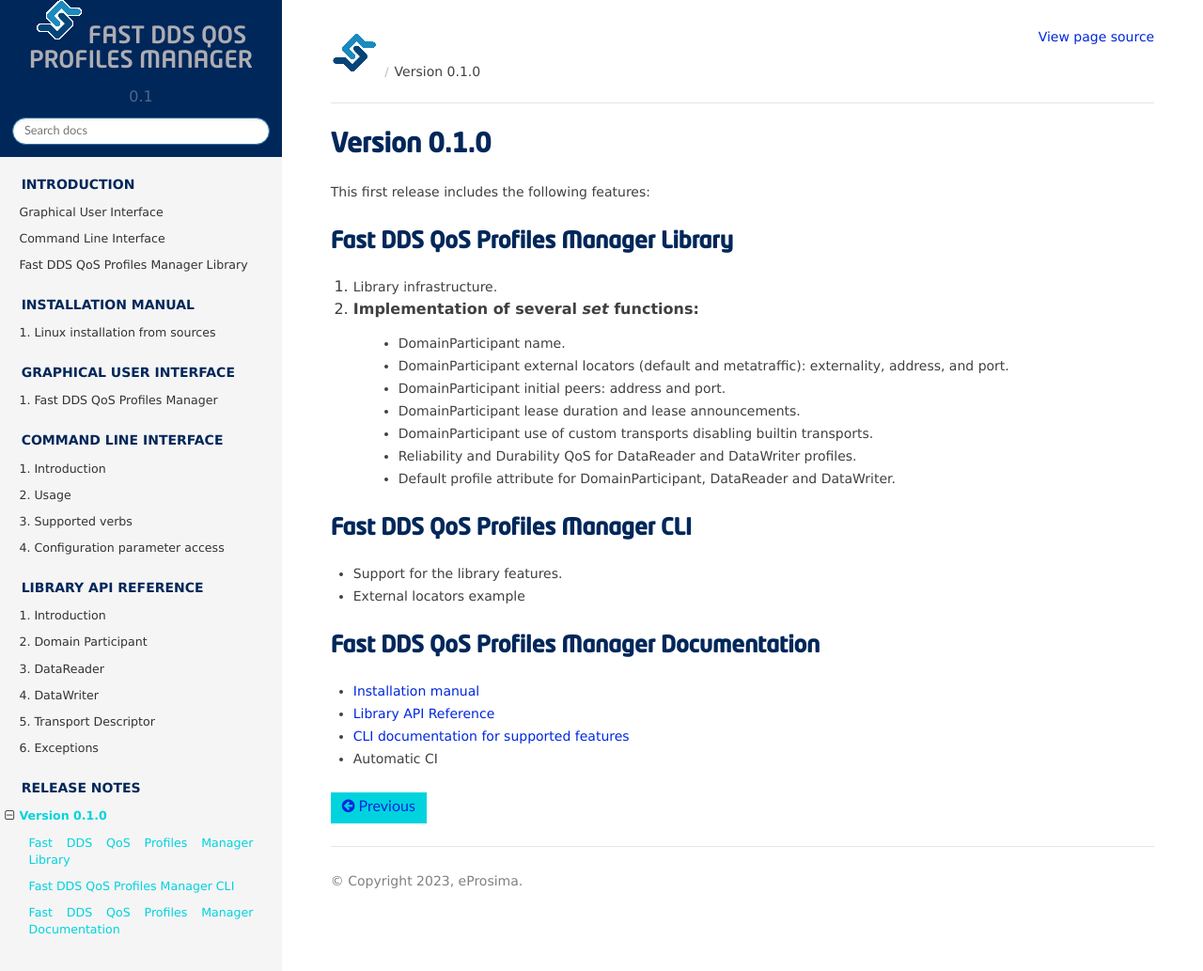
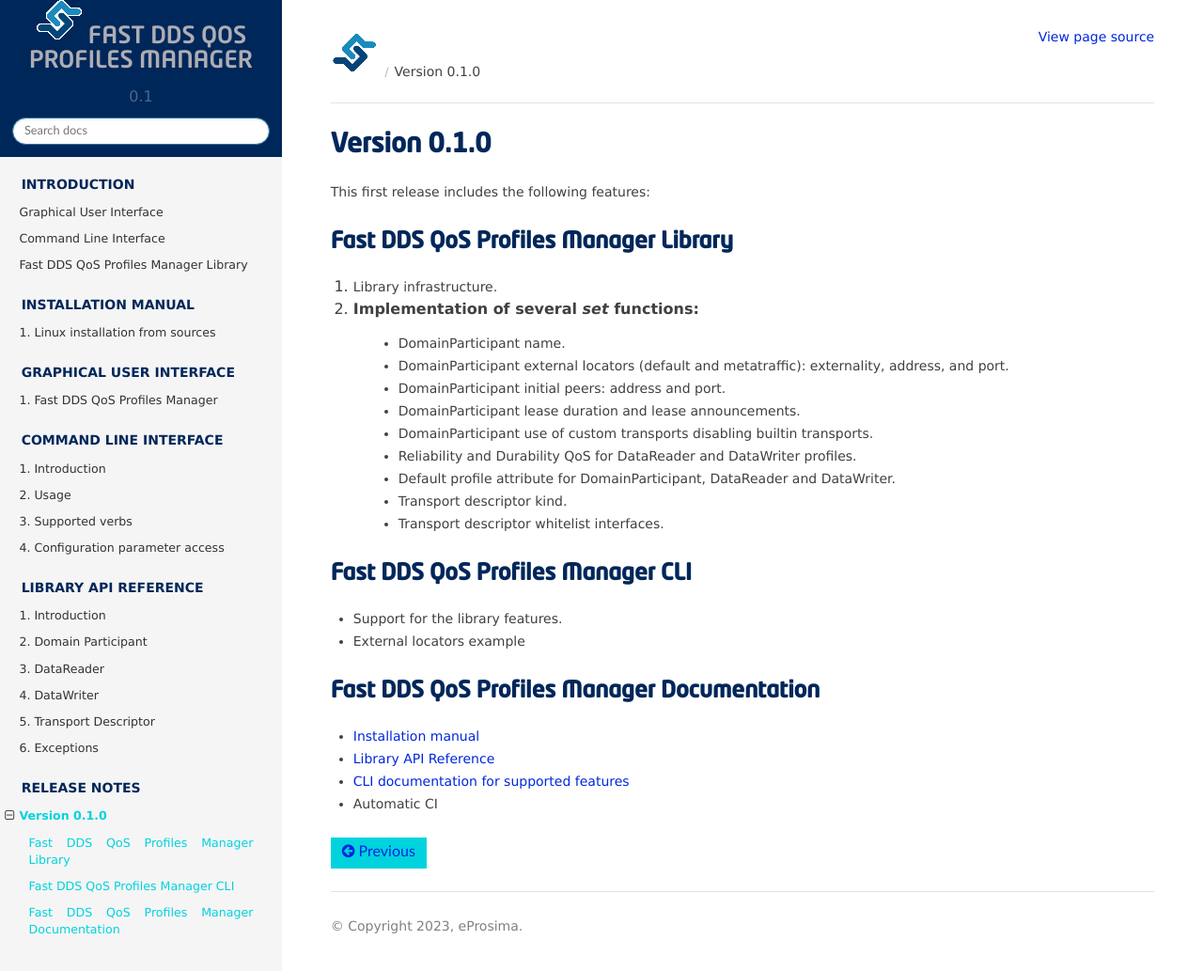
Before and after one commit to eProsima/Fast-DDS-QoS-Profiles-Manager, a Sphinx documentation site: the page built from docs/rst/notes/notes.rst, in a window 1280 px wide and 1035 px high. Shown: the whole window at 94% size. Built offline with Sphinx 7.4.7 and the Read the Docs theme 2.0.0, drawn with Linux system fonts in a browser that asks for light colours.

Commit message:
Refs #18223: apply review suggestion
Signed-off-by: JLBuenoLopez-eProsima <joseluisbueno@eprosima.com>

```diff
--- a/docs/rst/notes/notes.rst
+++ b/docs/rst/notes/notes.rst
@@ -17,6 +17,8 @@
     - DomainParticipant use of custom transports disabling builtin transports.
     - Reliability and Durability QoS for DataReader and DataWriter profiles.
     - Default profile attribute for DomainParticipant, DataReader and DataWriter.
+    - Transport descriptor kind.
+    - Transport descriptor whitelist interfaces.
 
 Fast DDS QoS Profiles Manager CLI
 ^^^^^^^^^^^^^^^^^^^^^^^^^^^^^^^^^
```
